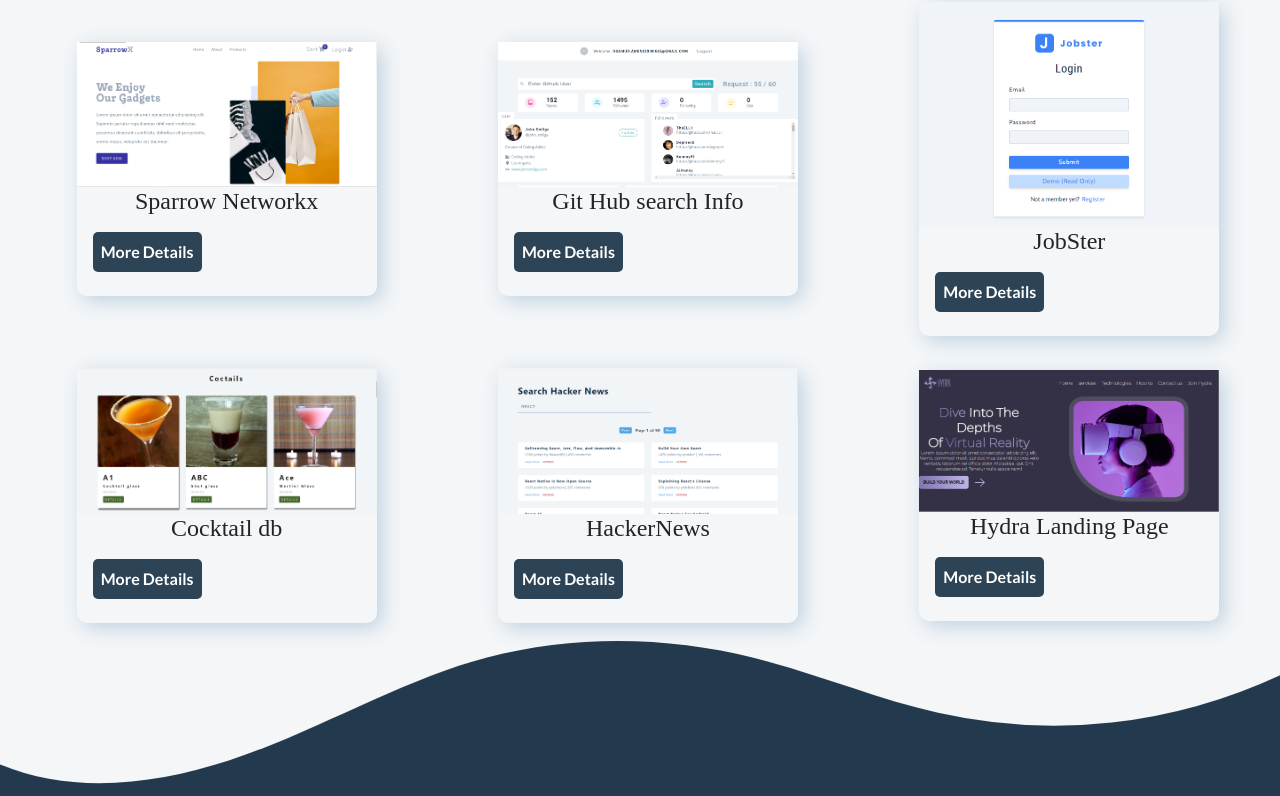
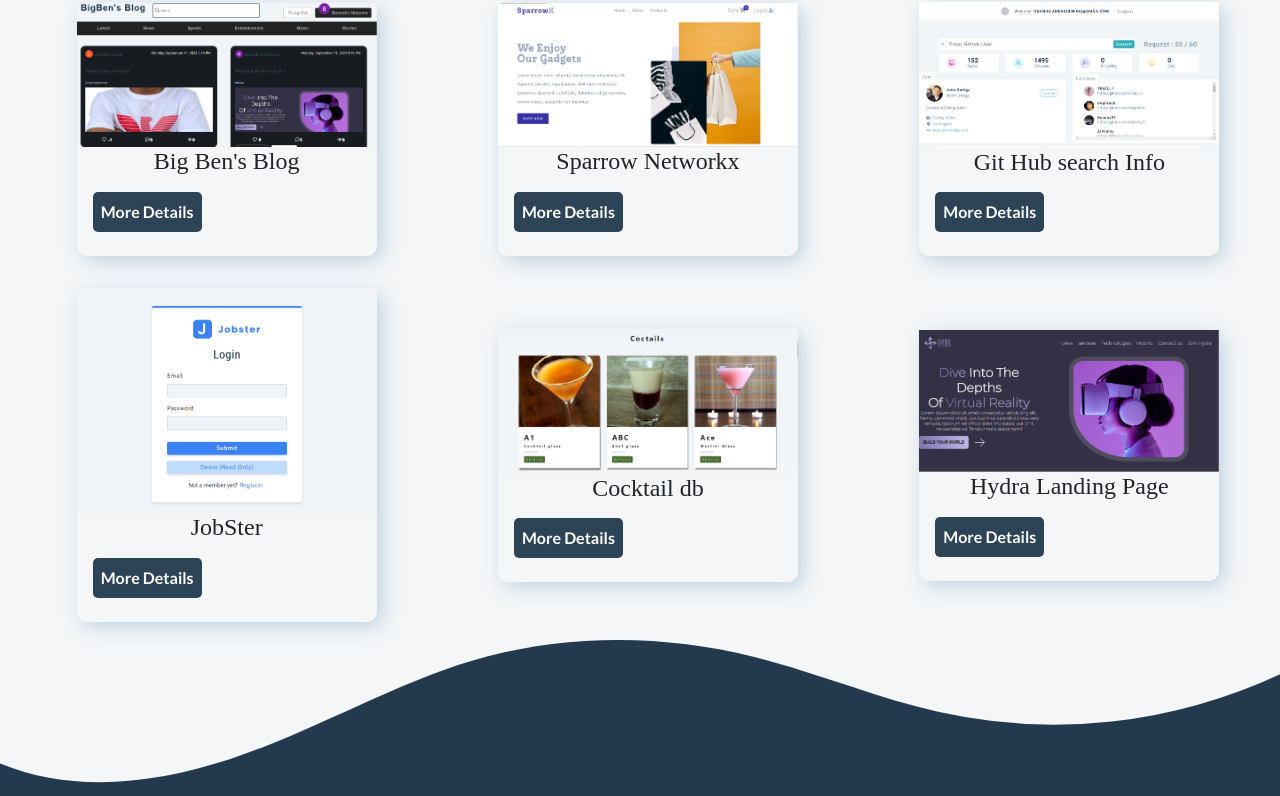
Before and after one commit to Benedictnno/portfolio, a React (Vite) app: page / in a window 1280 px wide. Shown: the part 2041-2837 px from the top of the page. Built offline with nearby package versions, Linux system fonts and the light colour scheme; a web font is replaced by a local one.

Commit message:
added big bens blog

```diff
--- a/src/Components/Projects.jsx
+++ b/src/Components/Projects.jsx
@@ -2,8 +2,7 @@
 import gitHub from "../images/gitHub.png";
 import coctail from "../images/coctail.png";
 import sparrow_Screenshot from "../images/sparrow_Screenshot.png";
-import hackerNews_Screenshot from "../images/hackerNews_Screenshot.png";
-import Bootstrap_Screenshot from "../images/Bootstrap_Screenshot.png";
+import big_ben from "../images/big_ben.png";
 import hydrapage_Screenshot from "../images/hydrapage_Screenshot .png";
 import jobStore from "../images/jobStore.png";
 import Aos from "aos";
@@ -29,6 +28,25 @@
   const Project = [
     {
       id: 0,
+      image: big_ben,
+      title: "Big Ben's Blog",
+      subtitle:
+        " Big Ben's Blog is a dynamic and user-friendly web application designed to provide a platform for multiple bloggers to share their thoughts, insights, and expertise with a global audience. This innovative blogging platform is meticulously crafted to cater to the diverse needs of bloggers, ensuring a seamless and engaging experience for both writers and readers alike.",
+      link: "https://big-bens-blog.netlify.app",
+      points1:
+        "Multi-Author Support: One of the standout features of Big Ben's Blog is its robust multi-author support. It allows a community of bloggers, ranging from professionals to hobbyists, to contribute their unique perspectives and content to a shared platform. Each author has their own profile, where they can showcase their expertise and build their personal brand.",
+      point2:
+        "User-Friendly Interface: The user interface of the platform is designed with both bloggers and readers in mind. It offers an intuitive, visually appealing, and easy-to-navigate layout, making it accessible to users of all technological backgrounds. Bloggers can effortlessly create and manage their posts, while readers can explore a wealth of content without any technical barriers.",
+      point3:
+        "Customizable Blog Posts: Big Ben's Blog empowers bloggers with a wide range of formatting options. Authors can format their posts using rich text editing tools, upload images, embed links, and even add code snippets for technical articles. This ensures that bloggers have full creative control over their content.",
+      point4:
+        "Comment and Interaction Features: Interactivity is a crucial aspect of blogging, and Big Ben's Blog embraces it wholeheartedly. Readers can leave comments on blog posts, facilitating discussions and engagement between authors and their audience. ",
+      point5:
+        "Responsive Design: Big Ben's Blog boasts a responsive design, ensuring that it adapts seamlessly to various devices and screen sizes. Whether users access the platform on a desktop, tablet, or mobile phone, they can enjoy a consistent and visually pleasing experience.",
+    },
+
+    {
+      id: 1,
       image: sparrow_Screenshot,
       title: "Sparrow Networkx",
       subtitle:
@@ -45,7 +63,7 @@
       point5: "most forked repos",
     },
     {
-      id: 1,
+      id: 2,
       image: gitHub,
       title: "Git Hub search Info ",
       subtitle:
@@ -101,23 +119,6 @@
     },
     {
       id: 5,
-      image: hackerNews_Screenshot,
-      title: "HackerNews",
-      subtitle:
-        "HackerNews is a dynamic news web application that provides comprehensive coverage on any topic you search for, ensuring the latest updates are readily accessible.",
-      point1:
-        "Comprehensive Coverage: Our platform offers comprehensive coverage on a wide range of topics, from technology and business to science, entertainment, and global events.",
-      point2:
-        "Intelligent Search: With an advanced search function, you can easily find articles and information on specific subjects, making it effortless to explore your interests.",
-      point3:
-        "Diverse Perspectives: HackerNews aggregates content from various sources to provide you with a well-rounded view of any given topic, including different perspectives and viewpoints.",
-      point4:
-        "User-Friendly Interface: The intuitive interface makes navigation a breeze, allowing you to quickly access the content you're looking for.",
-
-      link: "https://hackernews1.netlify.app",
-    },
-    {
-      id: 6,
       image: hydrapage_Screenshot,
       title: "Hydra Landing Page",
       subtitle: `Welcome to Hydra, the immersive gateway to unforgettable virtual reality experiences that transport you to extraordinary worlds `,
@@ -161,7 +162,17 @@
       <div className="model">
         <Modal isOpen={modalIsOpen} onRequestClose={closeModal}>
           {Project.map(
-            ({ title, subtitle, point1, point2, point3, point4,point5, link, id }) => {
+            ({
+              title,
+              subtitle,
+              point1,
+              point2,
+              point3,
+              point4,
+              point5,
+              link,
+              id,
+            }) => {
               if (id === idT) {
                 return (
                   <article className="model" data-aos="fade-up">
--- a/src/index.css
+++ b/src/index.css
@@ -55,7 +55,6 @@
 .intro> h1{
   font-size: var(--big-fonts);
 letter-spacing: 1px;
-
 }
 .intro> blockquote{
   white-space: wrap;
@@ -75,7 +74,6 @@
   font-size: var(--big-fonts);
   font-family: var(--main-font-family);
 }
-
 
 .centered-container {
   height: 50vh;
@@ -659,8 +657,6 @@
     grid-template-columns: min-content;
   }
   .Top_main{
-    margin-top: 2rem;
-    display: flex;
     margin: 2rem auto;
 
   }
```
Also changed, not shown: src/images/big_ben.png (added).
